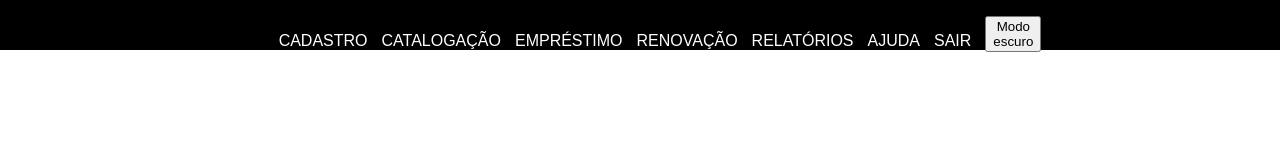
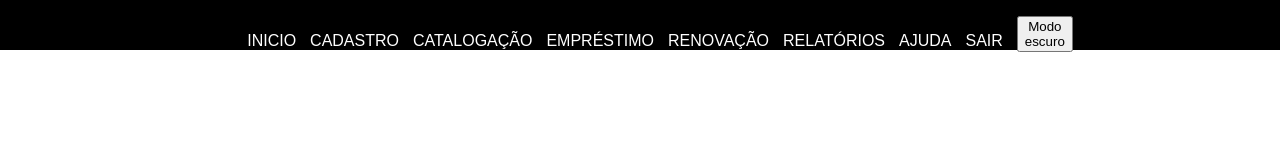
Before and after one commit to Escowolf/BibliotecaDev, a website: page public/menu.html in a window 1280 px wide. Drawn offline with Linux system fonts and the light colour scheme.

Commit message:
last alterations

```diff
--- a/public/menu.html
+++ b/public/menu.html
@@ -16,7 +16,8 @@
     <header class="header">
         <nav>
             <ul class="menu">
-                <li><a href="/public/tela_cadastro.html" target="bottom">CADASTRO</a></li>
+                <li><a href="">INICIO</a></li>
+                <li><a href="/tela_cadastro.html" target="bottom">CADASTRO</a></li>
                 <li><a href="/tela_catalogacao.html" target="bottom">CATALOGAÇÃO</a></li>
                 <li><a href="/tela_emprestimos.html" target="bottom">EMPRÉSTIMO</a></li>
                 <li><a href="/tela_renovacao.html" target="bottom">RENOVAÇÃO</a></li>
```
Also changed, not shown: public/tela_catalogacao.html (+3 -0 lines).
